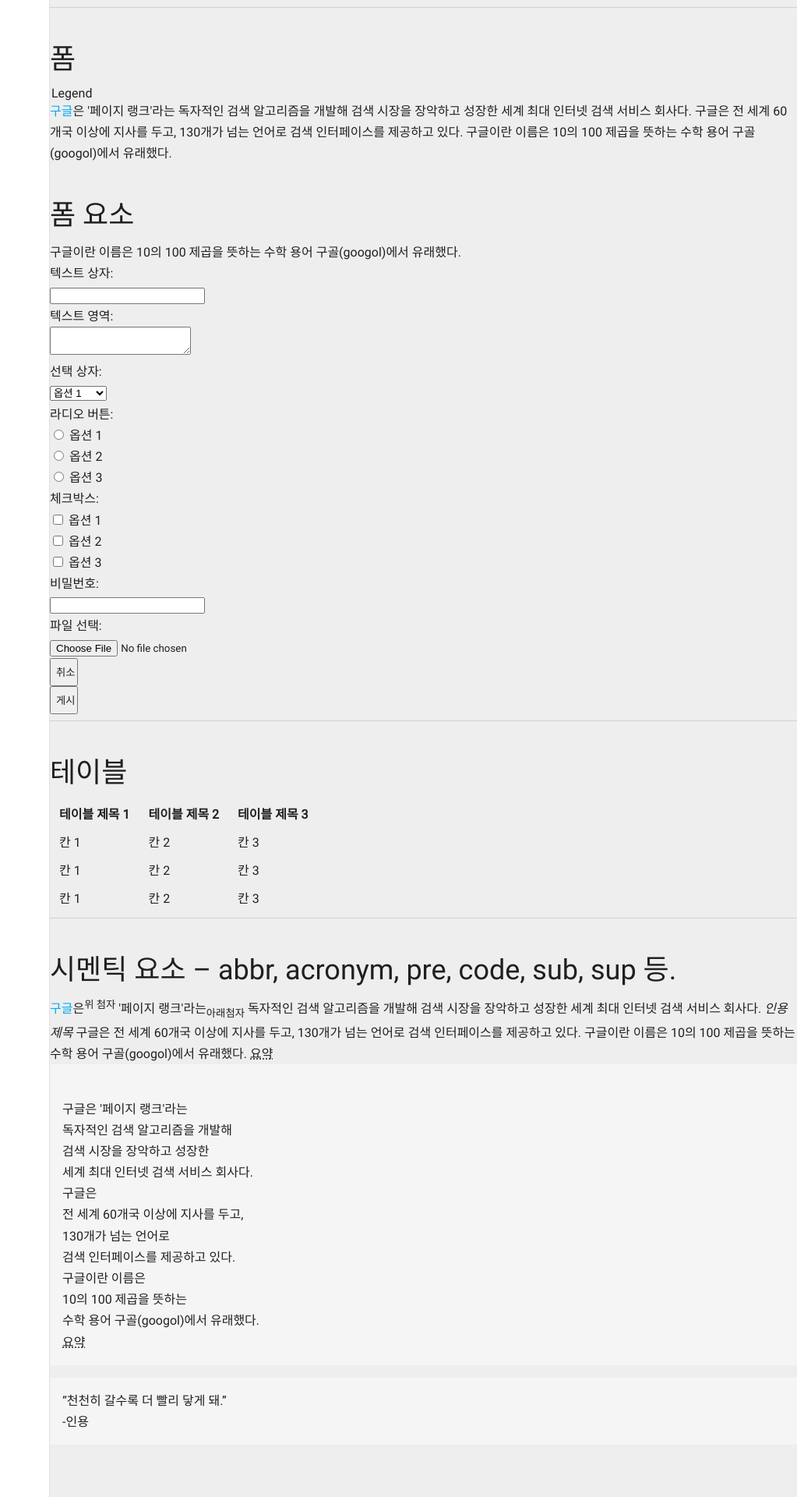
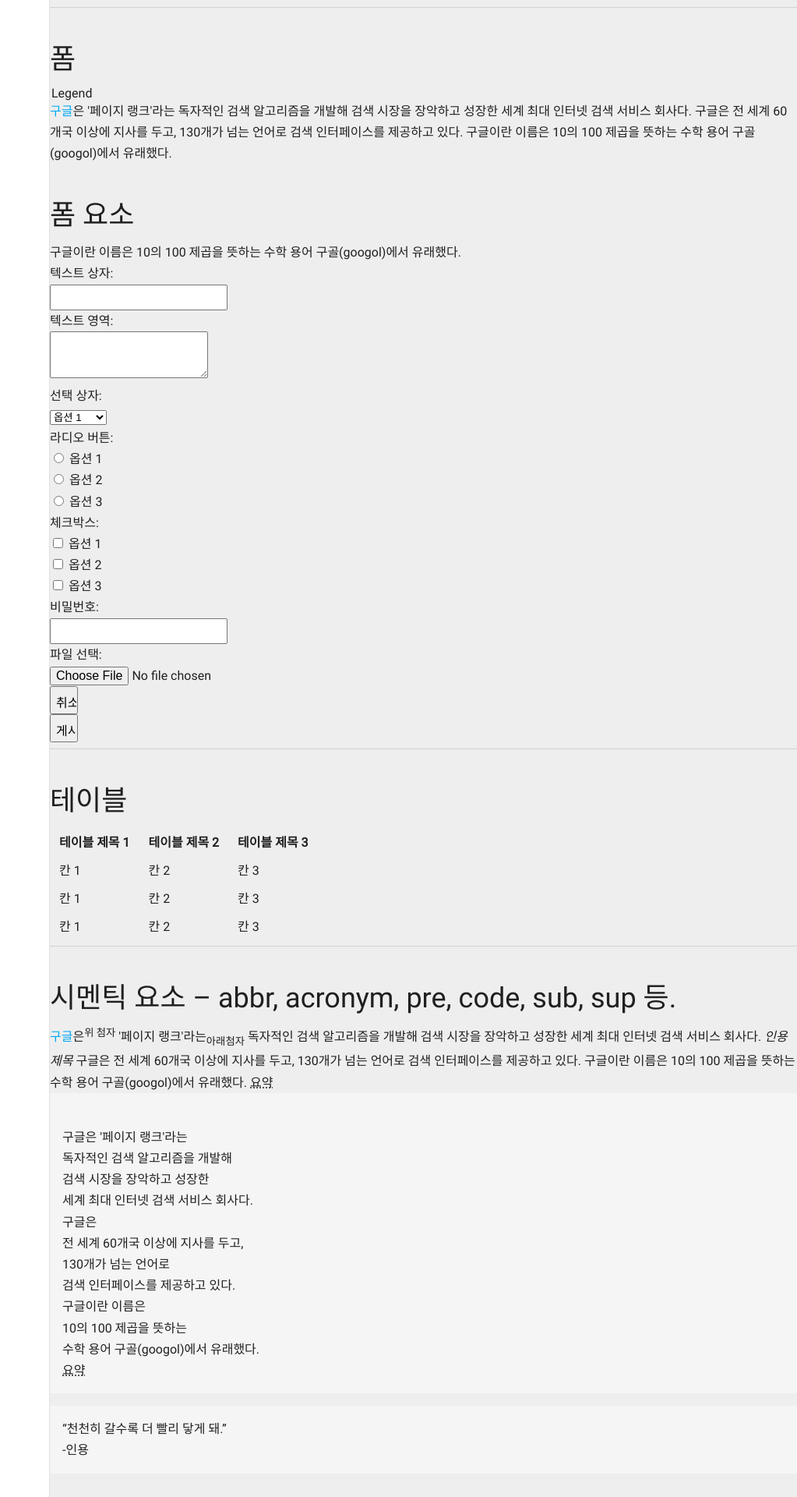
Before and after one commit to opnay/opnay.github.io, a Jekyll site: the page built from test.html, in a window 1280 px wide. Shown: the part 1296-3216 px from the top of the page at 78% size, without its empty margins (257-1280 px from the left). Built offline with Jekyll 4.4.1, drawn with Linux system fonts in a browser that asks for light colours; some web fonts are replaced.

Commit message:
css: material: use font inherit

```diff
--- a/css/material.css
+++ b/css/material.css
@@ -4,11 +4,13 @@
  * Secondary Text - #000 54%
  * Disabled Text - #000 38%
  */
-html, label, button, input, textarea, blockquote, pre, code {
+html {
 	color:rgba(0,0,0,0.87);
 	-webkit-font-smoothing:antialiased; -moz-osx-font-smoothing:grayscale;
 	font-family:Roboto,RobotoDraft,arial,'Noto Sans KR','Nanum Gothic',sans-serif;
+	font-size:100%;
 }
+label, button, input, textarea, blockquote, pre, code {font:inherit;}
 
 h1, h2, h3, h4, h5, h6 {margin:0; font-weight:normal;}
 h1 {margin:36px 0 12px 0; font-size:42px;}
```
